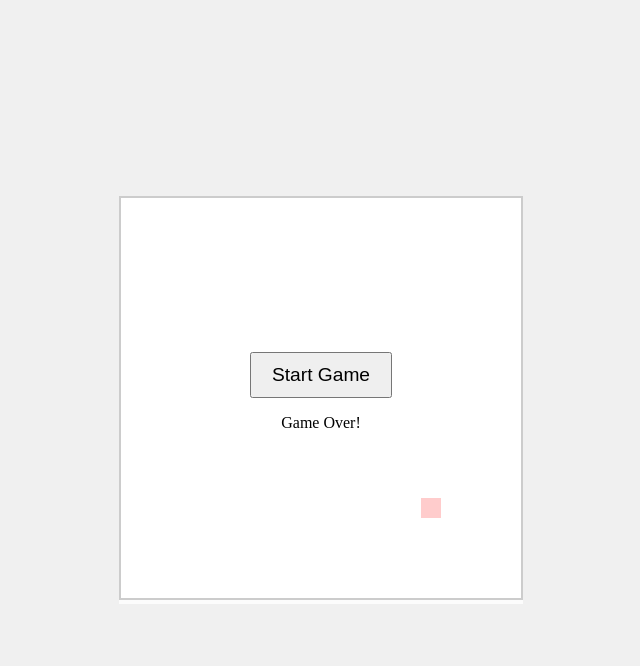
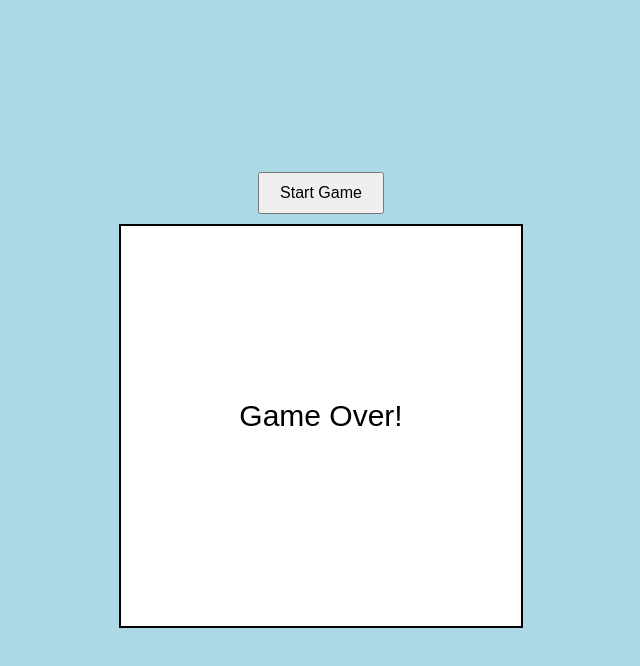
Before and after one commit to kedad123/bolt-snake, a website built with Vite: page index.html in a window 1280 px wide. Both pictures are taken after a click on the button "Start Game". Shown: the whole page, without its empty margins (319-959 px from the left). Built offline with nearby package versions, Linux system fonts and the light colour scheme.

Commit message:
add score and speed

```diff
--- a/index.html
+++ b/index.html
@@ -7,13 +7,8 @@
     <link rel="stylesheet" href="/src/style.css">
 </head>
 <body>
-    <div class="game-container">
-        <canvas id="gameCanvas" width="400" height="400"></canvas>
-        <div class="overlay" id="overlay">
-            <button id="startButton">Start Game</button>
-            <p id="gameOverText" style="display: none;">Game Over!</p>
-        </div>
-    </div>
+    <button id="startButton">Start Game</button>
+    <canvas id="gameCanvas" width="400" height="400"></canvas>
     <script type="module" src="/src/main.js"></script>
 </body>
 </html>
--- a/src/main.js
+++ b/src/main.js
@@ -1,21 +1,44 @@
 const canvas = document.getElementById('gameCanvas');
 const ctx = canvas.getContext('2d');
 const startButton = document.getElementById('startButton');
-const overlay = document.getElementById('overlay');
-const gameOverText = document.getElementById('gameOverText');
 
 const gridSize = 20;
-let snake = [{ x: 10, y: 10 }];
-let food = { x: 15, y: 15 };
+let snake = [];
+let food = {};
 let direction = 'right';
 let gameSpeed = 150;
 let gameInterval;
-let gameStarted = false;
+let gameOverFlag = false;
+let score = 0;
+
+function initGame() {
+    snake = [{ x: 10, y: 10 }];
+    food = { x: 15, y: 15 };
+    direction = 'right';
+    gameOverFlag = false;
+    score = 0;
+    gameSpeed = 150;
+    if (gameInterval) {
+        clearInterval(gameInterval);
+    }
+    gameInterval = setInterval(() => {
+        update();
+        draw();
+    }, gameSpeed);
+}
 
 function draw() {
     ctx.clearRect(0, 0, canvas.width, canvas.height);
+    if (gameOverFlag) {
+        ctx.fillStyle = 'black';
+        ctx.font = '30px Arial';
+        ctx.textAlign = 'center';
+        ctx.fillText('Game Over!', canvas.width / 2, canvas.height / 2);
+        return;
+    }
     drawSnake();
     drawFood();
+    drawScore();
 }
 
 function drawSnake() {
@@ -30,9 +53,15 @@ function drawFood() {
     ctx.fillRect(food.x * gridSize, food.y * gridSize, gridSize, gridSize);
 }
 
+function drawScore() {
+    ctx.fillStyle = 'black';
+    ctx.font = '20px Arial';
+    ctx.textAlign = 'left';
+    ctx.fillText('Score: ' + score, 10, 20);
+}
+
 function update() {
-    if (!gameStarted) return;
-
+    if (gameOverFlag) return;
     const head = { ...snake[0] };
     switch (direction) {
         case 'up':
@@ -52,6 +81,13 @@ function update() {
     snake.unshift(head);
 
     if (head.x === food.x && head.y === food.y) {
+        score++;
+        gameSpeed -= 10;
+        clearInterval(gameInterval);
+        gameInterval = setInterval(() => {
+            update();
+            draw();
+        }, gameSpeed);
         food = {
             x: Math.floor(Math.random() * (canvas.width / gridSize)),
             y: Math.floor(Math.random() * (canvas.height / gridSize))
@@ -76,27 +112,12 @@ function checkCollision() {
 }
 
 function gameOver() {
-    gameStarted = false;
     clearInterval(gameInterval);
-    gameOverText.style.display = 'block';
-    overlay.style.display = 'flex';
-}
-
-function resetGame() {
-    snake = [{ x: 10, y: 10 }];
-    direction = 'right';
-    food = { x: 15, y: 15 };
-    gameOverText.style.display = 'none';
-    overlay.style.display = 'none';
-    gameStarted = true;
-    gameInterval = setInterval(() => {
-        update();
-        draw();
-    }, gameSpeed);
+    gameOverFlag = true;
+    draw();
 }
 
 document.addEventListener('keydown', (e) => {
-    if (!gameStarted) return;
     switch (e.key) {
         case 'ArrowUp':
             if (direction !== 'down') direction = 'up';
@@ -114,7 +135,5 @@ document.addEventListener('keydown', (e) => {
 });
 
 startButton.addEventListener('click', () => {
-    if (!gameStarted) {
-        resetGame();
-    }
+    initGame();
 });
--- a/src/style.css
+++ b/src/style.css
@@ -1,36 +1,21 @@
 body {
     display: flex;
+    flex-direction: column;
     justify-content: center;
     align-items: center;
     height: 100vh;
     margin: 0;
-    background-color: #f0f0f0;
-}
-
-.game-container {
-    position: relative;
+    background-color: lightblue; /* Added background color */
 }
 
 canvas {
     border: 2px solid black;
     background-color: white;
+    margin-top: 10px;
 }
 
-.overlay {
-    position: absolute;
-    top: 0;
-    left: 0;
-    width: 100%;
-    height: 100%;
-    display: flex;
-    flex-direction: column;
-    justify-content: center;
-    align-items: center;
-    background-color: rgba(255, 255, 255, 0.8);
-}
-
-.overlay button {
+button {
     padding: 10px 20px;
-    font-size: 1.2em;
+    font-size: 16px;
     cursor: pointer;
 }
```
Also changed, not shown: package.json (+3 -9 lines), dist/index.html, 3 other files.
